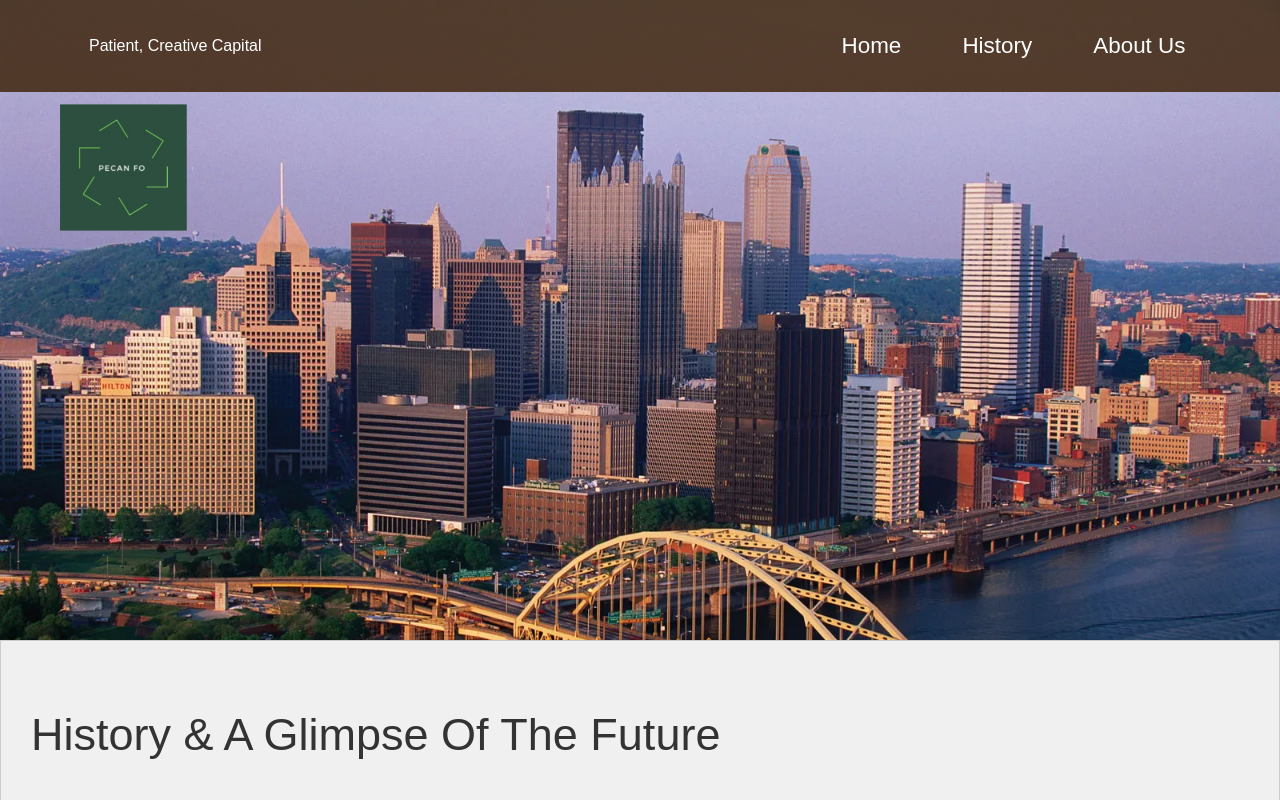
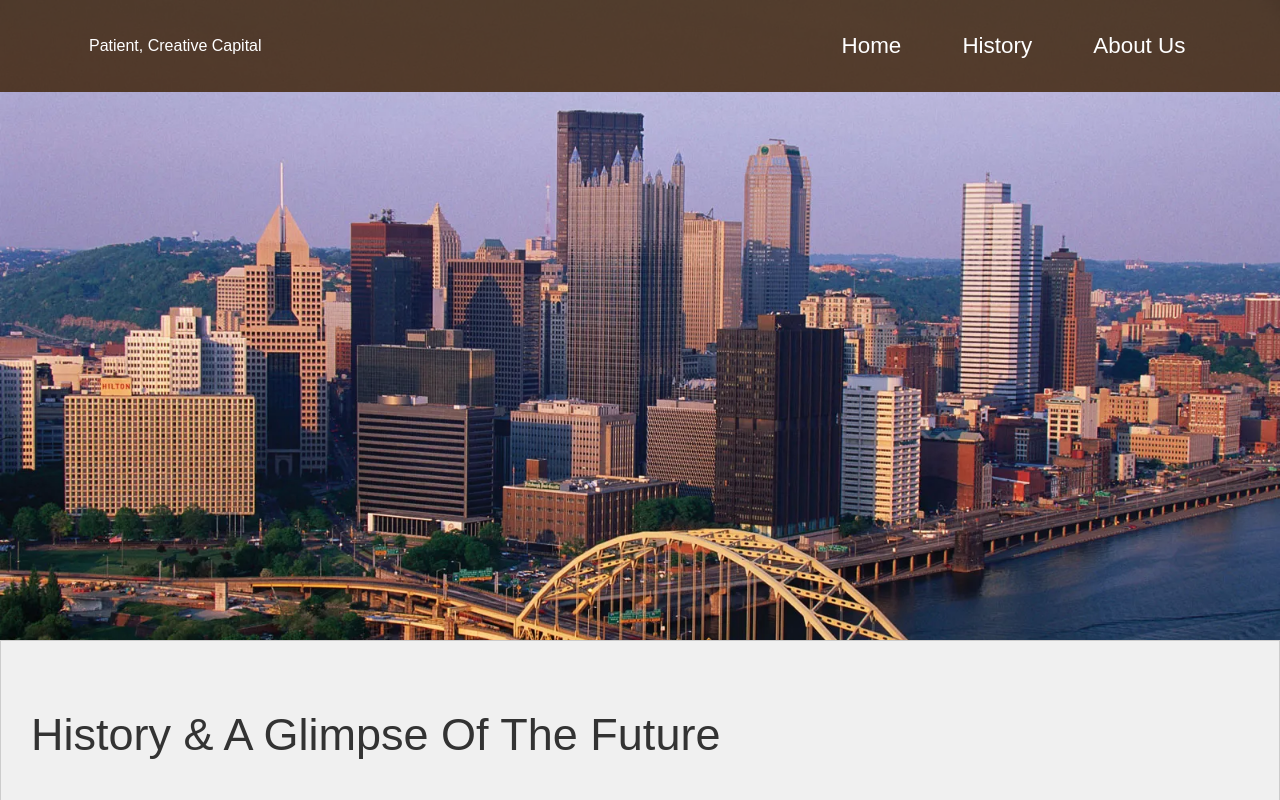
Before and after one commit to sebiperry/Pecan-Family-Office, a React (Create React App) app: page / in a window 1280 px wide. Both pictures are taken after a click on the button "History". Shown: the top 800 px of the page. Built offline with nearby package versions, Linux system fonts and the light colour scheme; a web font is replaced by a local one.

Commit message:
Update Home.css

```diff
--- a/src/sections/Home.css
+++ b/src/sections/Home.css
@@ -22,7 +22,7 @@ img {
     width: auto;
     max-width: 150px;
     max-height: 150px;
-    z-index: 10;
+    z-index: 0;
 }
 
 .box-container {
```
